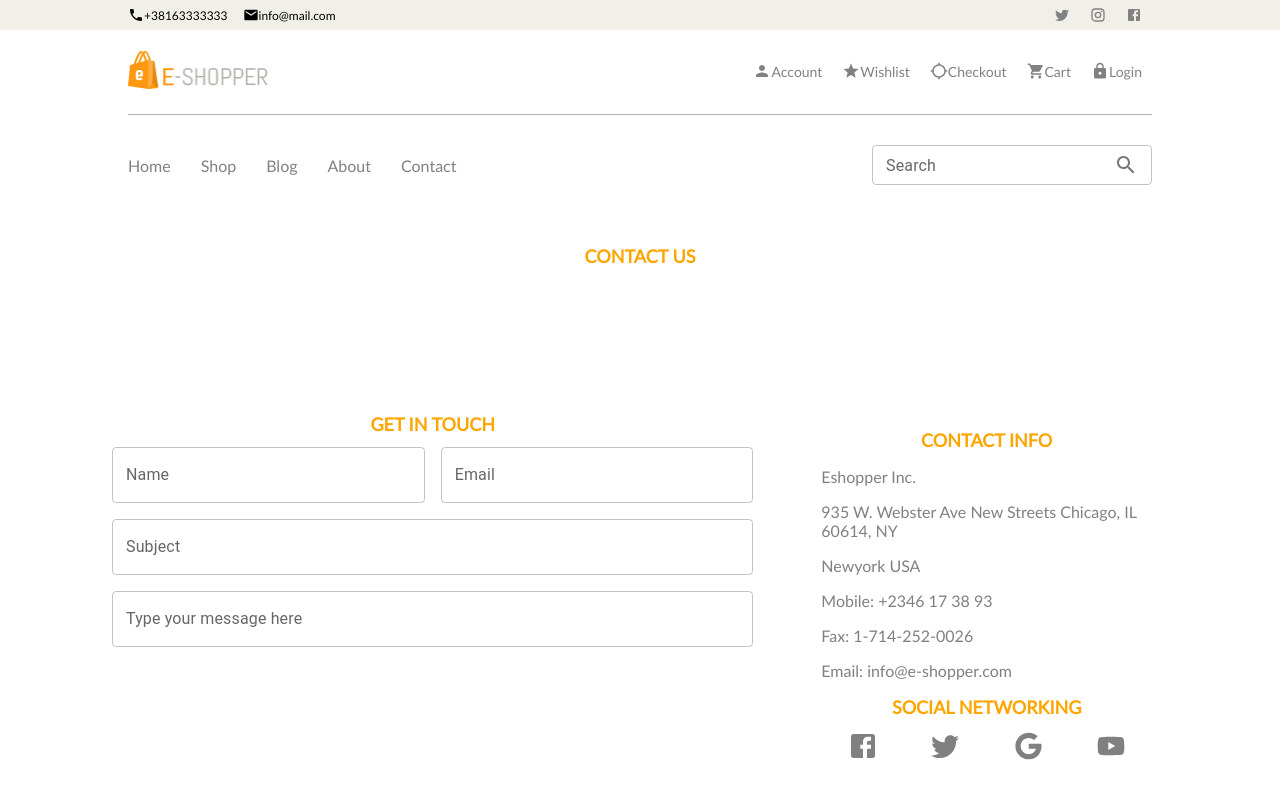
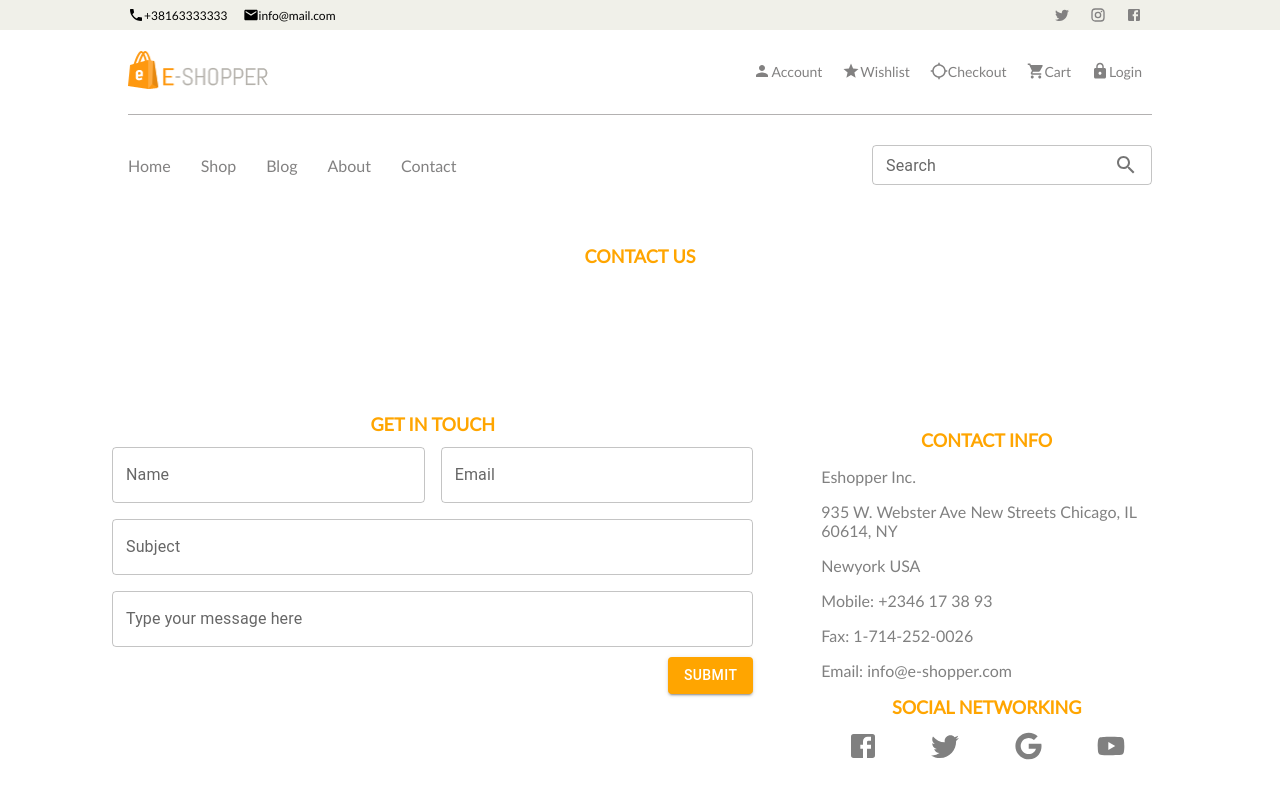
Before and after one commit to abdurahmanselmanovic/nitshop, a React (Create React App) app: page /contact in a window 1280 px wide. Shown: the top 800 px of the page. Built offline with nearby package versions, Linux system fonts and the light colour scheme; the HTML template or start-up script is replaced by a standard one.

Commit message:
full made contact page

```diff
--- a/src/components/GetInTouch/GetInTouch.jsx
+++ b/src/components/GetInTouch/GetInTouch.jsx
@@ -1,4 +1,4 @@
-import { Grid, TextField } from "@mui/material";
+import { Button, Grid, TextField } from "@mui/material";
 import React from "react";
 import Text from "../Text/Text";
 import FacebookIcon from "@mui/icons-material/Facebook";
@@ -24,7 +24,12 @@ const GetInTouch = () => {
 		item1TextField: {
 			width: "100%",
 		},
-		item1BigTextField: {},
+		item1Button: {
+			backgroundColor: "orange",
+			color: " white",
+			float: "right",
+			marginTop: "10px",
+		},
 		item2p: {
 			color: "gray",
 			fontSize: "16px",
@@ -63,10 +68,13 @@ const GetInTouch = () => {
 					</Grid>
 					<Grid item xs={12}>
 						<TextField
+							fullWidth
 							style={styles.item1BigTextField}
-							fullWidth
 							label="Type your message here"
 						></TextField>
+						<Button style={styles.item1Button} variant="contained">
+							Submit
+						</Button>
 					</Grid>
 				</Grid>
 			</Grid>
```
